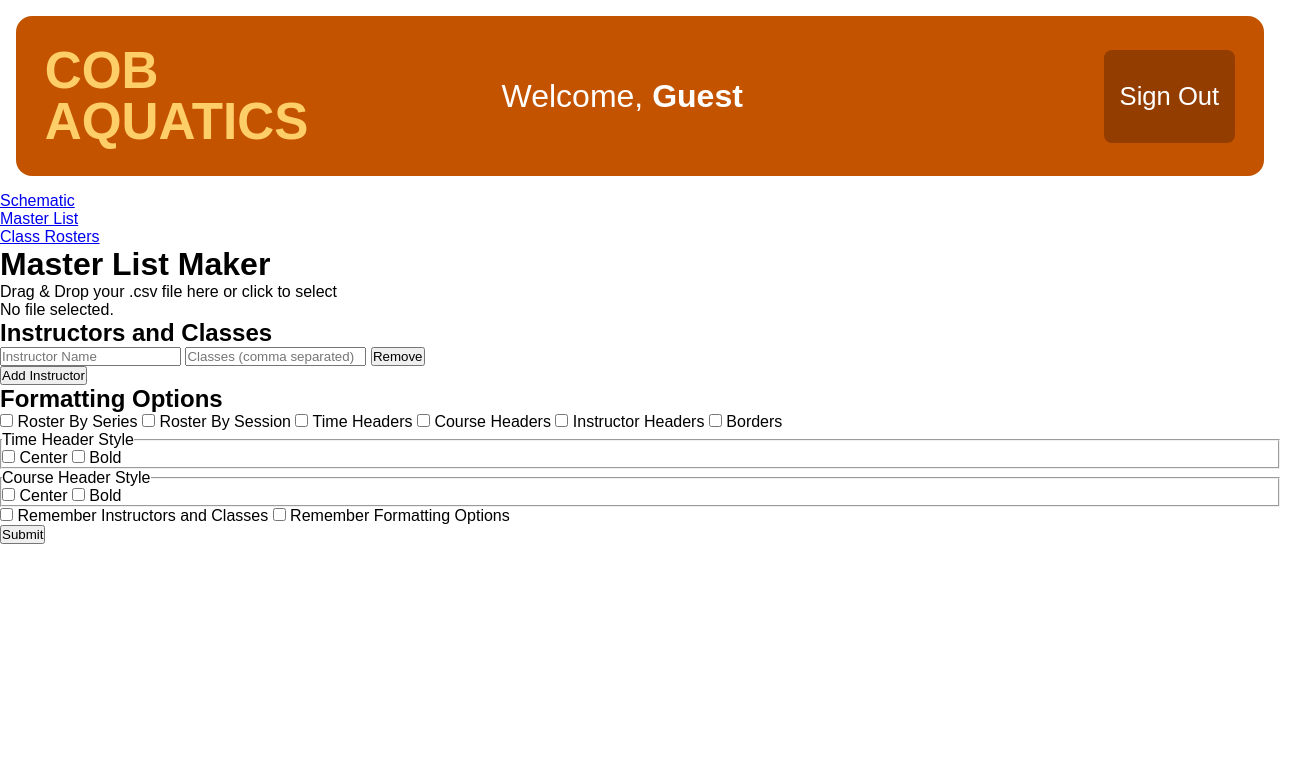
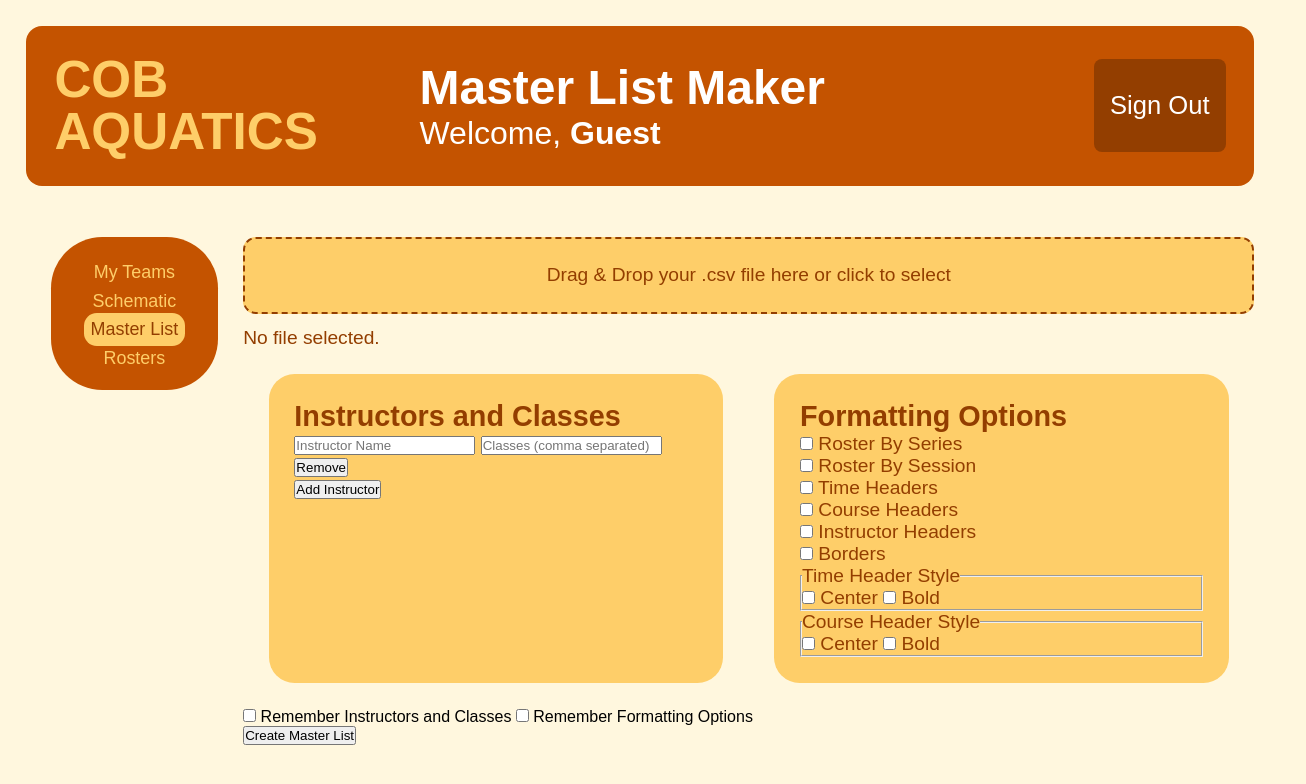
Before and after one commit to Doomaloom/COBAquatics, a website with bundled scripts: page public/masterlist.html in a window 1280 px wide. Shown: the whole page, 1306 px wide, since content can reach past the window. Built offline with nearby package versions, Linux system fonts and the light colour scheme; no server answers.

Commit message:
formatting on the masterlist maker page

```diff
--- a/package.json
+++ b/package.json
@@ -10,7 +10,7 @@
     "csv-parse": "^5.0.0",
     "exceljs": "^4.3.0",
     "express": "^4.21.2",
-    "firebase": "^11.8.1",
+    "firebase": "^11.9.0",
     "multer": "^1.4.5-lts.2"
   },
   "repository": {
--- a/public/css/home.css
+++ b/public/css/home.css
@@ -11,7 +11,7 @@
     --secondary-color: #2c3e50;
     --accent-color: #e74c3c;
     --text-color: #333;
-    --bg-color: #f8f9fa;
+    --bg-color: #fff7de;
     --border-radius: 8px;
     --transition: all 0.3s ease;
 }
@@ -20,7 +20,7 @@ body {
 
     line-height: 1.6;
     color: var(--text-color);
-    background-color: #fff7de;
+    background-color: var(--bg-color);
 }
 
 .container {
--- /dev/null
+++ b/public/css/masterlist.css
@@ -0,0 +1,120 @@
+* {
+    margin: 0;
+    padding: 0;
+    box-sizing: border-box;
+    font-family: 'Rubik', sans-serif;
+  }
+
+body {
+    background-color: var(--bg-color);
+}
+
+:root {
+    --primary-color: #3498db;
+    --secondary-color: #933e00;
+    --accent-color: #fece69;
+    --text-color: #333;
+    --bg-color: #fff7de;
+    --header-color: #c45300;
+    --border-radius: 8px;
+    --transition: all 0.3s ease;
+  }
+
+
+.services {
+    display: flex;
+    flex-direction: column;
+    color: white;
+    background-color: var(--header-color);
+    border-radius: 4vw;
+    padding: 2vw;
+    min-width: 13vw;
+    height: 12vw;
+    margin: 2vw;
+    gap: 0.6vw;
+    text-align: center;
+}
+.services a {
+    font-size: 1.4vw;
+    text-decoration: none;
+    border-radius: 1vw;
+    padding: 0.5vw;
+
+}
+
+.notcurrent {
+    color: var(--accent-color)
+}
+
+.current {
+    background-color: var(--accent-color);
+    color: var(--secondary-color)
+}
+
+.main-content {
+    display: flex;
+    flex-direction: row;
+    width: 100%;
+    margin: 2vw;
+}
+
+form {
+    margin-top: 2vw;
+    margin-right: 4vw;
+    width: 100%;
+}
+
+.drop-zone {
+    border: 2px dashed var(--secondary-color);
+    border-radius: 1vw;
+    align-content: center;
+    align-items: center;
+    padding: 2vw;
+    width: 100%;
+    background-color: var(--accent-color);
+    text-align: center;
+    cursor: pointer;
+}
+.drop-zone p {
+    color: var(--secondary-color);
+    font-size: 1.5vw;
+}
+.upload-btn {
+    cursor: pointer;
+}
+
+#file-status {
+    color: var(--secondary-color);
+    font-size: 1.5vw;
+    padding-top: 1vw;
+}
+
+.main-container {
+    display: flex;
+    flex-direction: row;
+}
+
+.panel-left {
+    background-color: var(--accent-color);
+    color: var(--secondary-color);
+    border-radius: 2vw;
+    margin: 2vw;
+    padding: 2vw;
+    width: 50%;
+    font-size: 1.5vw;
+}
+
+.panel-right {
+    background-color: var(--accent-color);
+    color: var(--secondary-color);
+    border-radius: 2vw;
+    margin: 2vw;
+    padding:2vw;
+    width: 50%;
+    font-size: 1.5vw;
+}
+
+.option-group {
+    display: flex;
+    flex-direction: column;
+}
--- a/public/css/style.css
+++ b/public/css/style.css
@@ -12,7 +12,7 @@
   --secondary-color: #933e00;
   --accent-color: #fece69;
   --text-color: #333;
-  --bg-color: #f8f9fa;
+  --bg-color: #fff7de;
   --header-color: #c45300;
   --border-radius: 8px;
   --transition: all 0.3s ease;
@@ -27,7 +27,7 @@ header {
   padding: 1vw;
   background-color: var(--header-color);
   border-radius: 1rem;
-  margin: 1rem;
+  margin: 2vw;
 }
 
 
@@ -70,6 +70,8 @@ header {
 }
 
 .welcome-message {
+  display: flexbox;
+  flex-direction: column;
   font-size: 2.5vw;
   color: white;
   background-color: var(--header-color);
--- a/public/masterlist.html
+++ b/public/masterlist.html
@@ -5,6 +5,7 @@
   <title>COB Aquatics</title>
   <link rel="icon" href="favicon.ico" type="image/x-icon">
   <link rel="stylesheet" href="css/style.css">
+  <link rel="stylesheet" href="css/masterlist.css">
   <script type="module" defer src="js/pages/masterlist.js"></script>
 </head>
 <body>
@@ -14,36 +15,35 @@
         <a href="index.html"><h1>COB <br> AQUATICS</h1></a>
     </div>
     <div class="welcome-message">
+        <h2>Master List Maker</h2>
         <p>Welcome, <span id="username">Guest</span></p>
     </div>
     <div class="sign-in-out">
         <button id="sign-out-button">Sign Out</button>
     </div>
 </header>
-
+  <div class="main-content">
     <div class="services" id="services">
+      <div class="service_button">
+        <a class="notcurrent" href="myteams.html">My Teams</a>
+    </div>
         <div class="service_button">
-            <a href="schematic.html">Schematic</a>
+            <a class="notcurrent" href="schematic.html">Schematic</a>
         </div>
         <div class="service_button">
-            <a href="masterlist.html">Master List</a>
+            <a class="current" href="masterlist.html">Master List</a>
         </div>
         <div class="service_button">
-            <a href="class_rosters.html">Class Rosters</a>
+            <a class="notcurrent" href="class_rosters.html">Rosters</a>
         </div>
     </div>
-    <div id="header">
-      <!--<img src="icon.png" alt="COB Aquatics Logo" id="logo" width="100" height="100">-->
-      <h1>Master List Maker</h1>
-    </div>
-  <form id="upload-form" action="/upload" method="POST" enctype="multipart/form-data">
+  <form id="upload-form" action="/" method="POST" enctype="multipart/form-data">
     <!-- Drag & drop / file selector -->
     <div id="drop-zone" class="drop-zone">
       <p>Drag & Drop your .csv file here or click to select</p>
-      <input id="file-input" type="file" name="csv_file" accept=".csv" hidden required>
+      <input id="file-input" type="file" name="csv_file" accept=".csv" style="display:none" required>
     </div>
     <div id="file-status">No file selected.</div>
-
     <!-- Main panels -->
     <div class="main-container">
       <!-- Instructors panel -->
@@ -89,7 +89,8 @@
       <label><input type="checkbox" id="remember_formatting"> Remember Formatting Options</label>
     </div>
 
-    <button type="submit" class="submit-btn">Submit</button>
+    <button type="submit" class="submit-btn">Create Master List</button>
   </form>
+  </div>
 </body>
 </html>
```
Also changed, not shown: public/index.html (+1 -1 lines), 1 other file.
